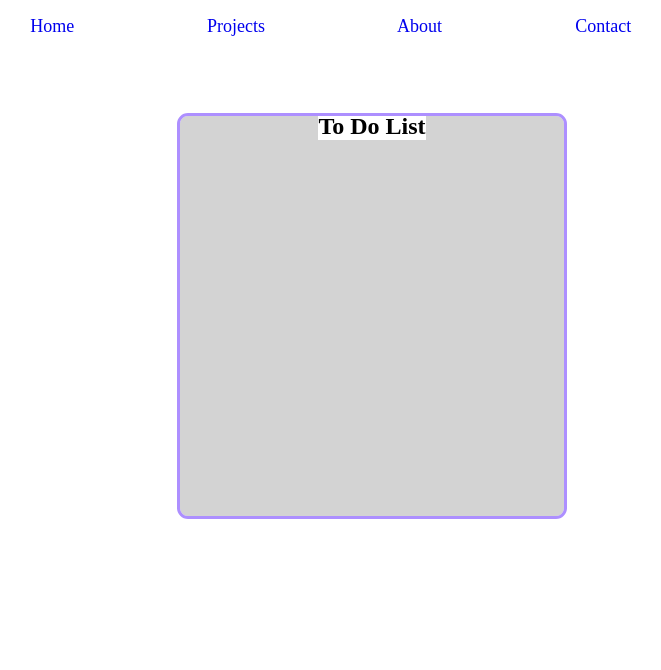
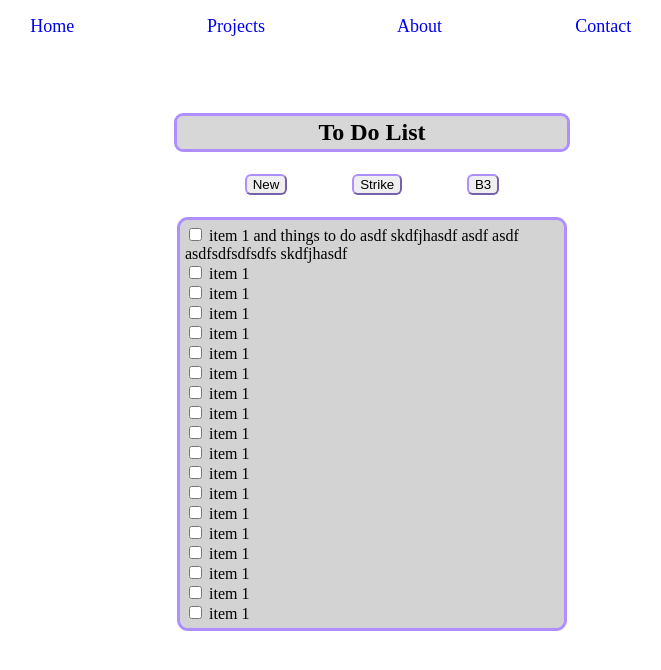
Before and after one commit to DustinLWagner/DustinLWagner.github.io, a plain HTML site: page pages/projects/proj-info-2.html in a window 1280 px wide. Shown: the whole page, without its empty margins (268-929 px from the left). Drawn offline with Linux system fonts and the light colour scheme.

Commit message:
added buttons container w/buttons, intro div, aligned divs, add ul class toDoItems

```diff
--- a/css/stylesToDo.css
+++ b/css/stylesToDo.css
@@ -38,24 +38,57 @@ header {
     width: 15%;
 }
 
-.toDoContainer {
+.buttonsContainer {
     display: flex;
     align-items: center;
-    justify-content: center;
+    justify-content: space-evenly;
     margin: auto;
-    background-color: #d3d3d3;
-    height: 50vh;
     width: 30vw;
-    outline: solid #ad8fff;
-    border-radius: .5rem;
+    padding: 25px 25px 25px;
+}
+
+.button {
+    border-radius: .375rem;
+    border-color: #ad8fff;
 }
 
 .toDoIntro {
     display: flex;
     align-items: center;
     justify-content: center;
-    margin-bottom: 25rem;
-    background-color: white;
+    margin: auto;
+    background-color: #d3d3d3e8;
+    outline: solid #ad8fff;
+    border-radius: .375rem;
+    padding: 3px;
+    width: 30vw;
+}
+
+.toDoContainer {
+    display: flex;
+    flex-direction: column;
+    align-items: center;
+    justify-content: center;
+    margin: auto;
+    background-color: #d3d3d3;
+    min-height: 30vh;
+    height: min-content;
+    width: 30vw;
+    outline: solid #ad8fff;
+    border-radius: .5rem;
+}
+
+.toDoItems {
+    display: flex;
+    flex-direction: column;
+    align-items: left;
+    justify-content: center;
+    margin: auto;
+    padding: 5px 5px 5px;
+
+
+    list-style: none;
+    word-wrap: inherit;
 }
 
 footer {}
--- a/pages/projects/proj-info-2.html
+++ b/pages/projects/proj-info-2.html
@@ -23,11 +23,46 @@
             </ul>
         </nav>
     </header>
+
+    <div class="introContainer">
+        <h2 class="toDoIntro"> To Do List</h2>
+    </div>
+
+    <div class="buttonsContainer">
+        <button class="button" id="new" label="new">New</button>
+        <button class="button" id="button2" label="button3">Strike</button>
+        <button class="button" id="button3" label="button3">B3</button>
+    </div>
+
     <div class="toDoContainer">
-        <h2 class="toDoIntro"> To Do List</h2>
+        <div class="toDoList">
+            <ul class="toDoItems">
+                <li> <input type="checkbox"> item 1 and things to do asdf skdfjhasdf
+                    asdf
+                    asdf
+                    asdfsdfsdfsdfs
+                    skdfjhasdf
+                </li>
+                <li> <input type="checkbox"> item 1</li>
+                <li> <input type="checkbox"> item 1</li>
+                <li> <input type="checkbox"> item 1</li>
+                <li> <input type="checkbox"> item 1</li>
+                <li> <input type="checkbox"> item 1</li>
+                <li> <input type="checkbox"> item 1</li>
+                <li> <input type="checkbox"> item 1</li>
+                <li> <input type="checkbox"> item 1</li>
+                <li> <input type="checkbox"> item 1</li>
+                <li> <input type="checkbox"> item 1</li>
+                <li> <input type="checkbox"> item 1</li>
+                <li> <input type="checkbox"> item 1</li>
+                <li> <input type="checkbox"> item 1</li>
+                <li> <input type="checkbox"> item 1</li>
+                <li> <input type="checkbox"> item 1</li>
+                <li> <input type="checkbox"> item 1</li>
+                <li> <input type="checkbox"> item 1</li>
+                <li> <input type="checkbox"> item 1</li>
 
-        <div>
-
+            </ul>
         </div>
     </div>
 
```
